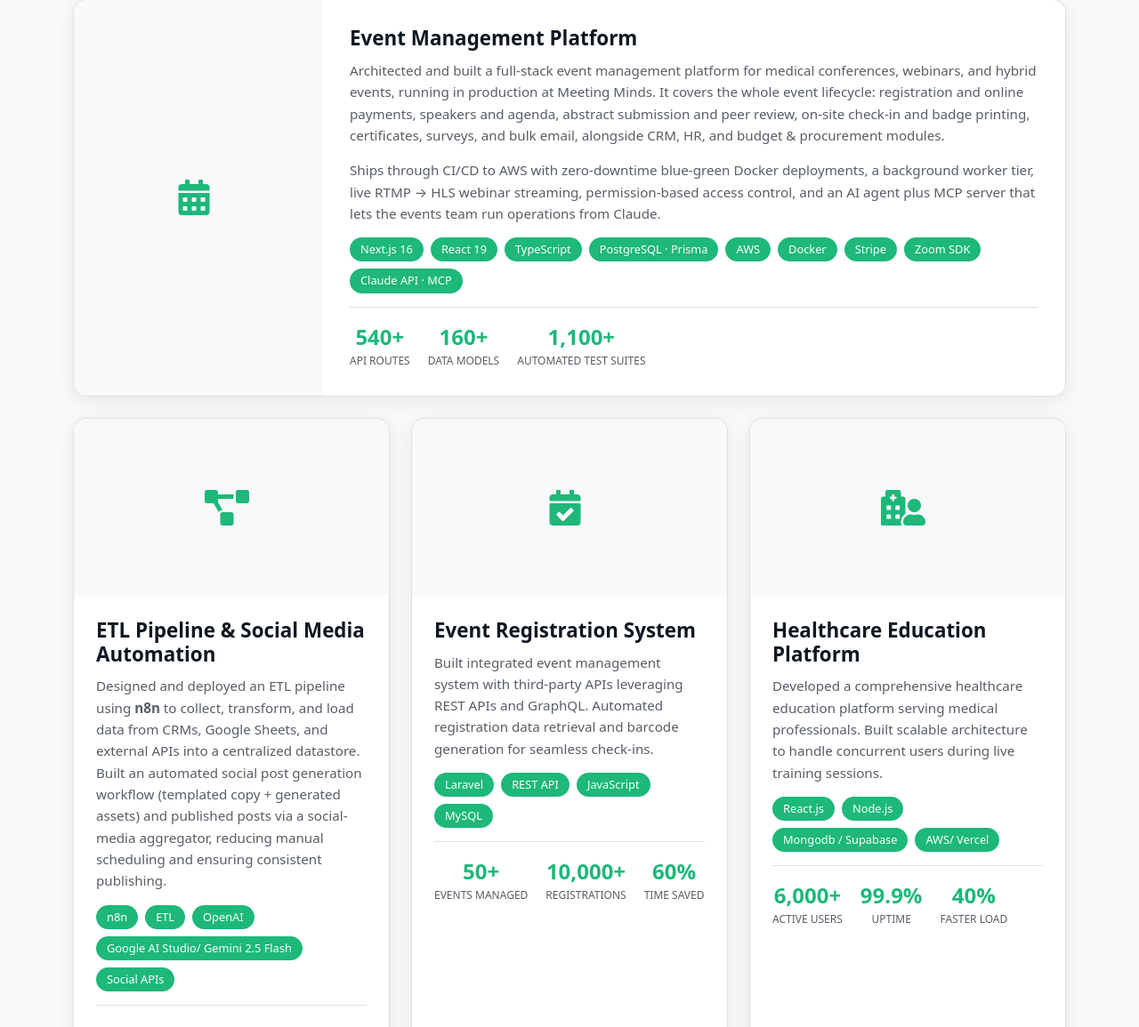
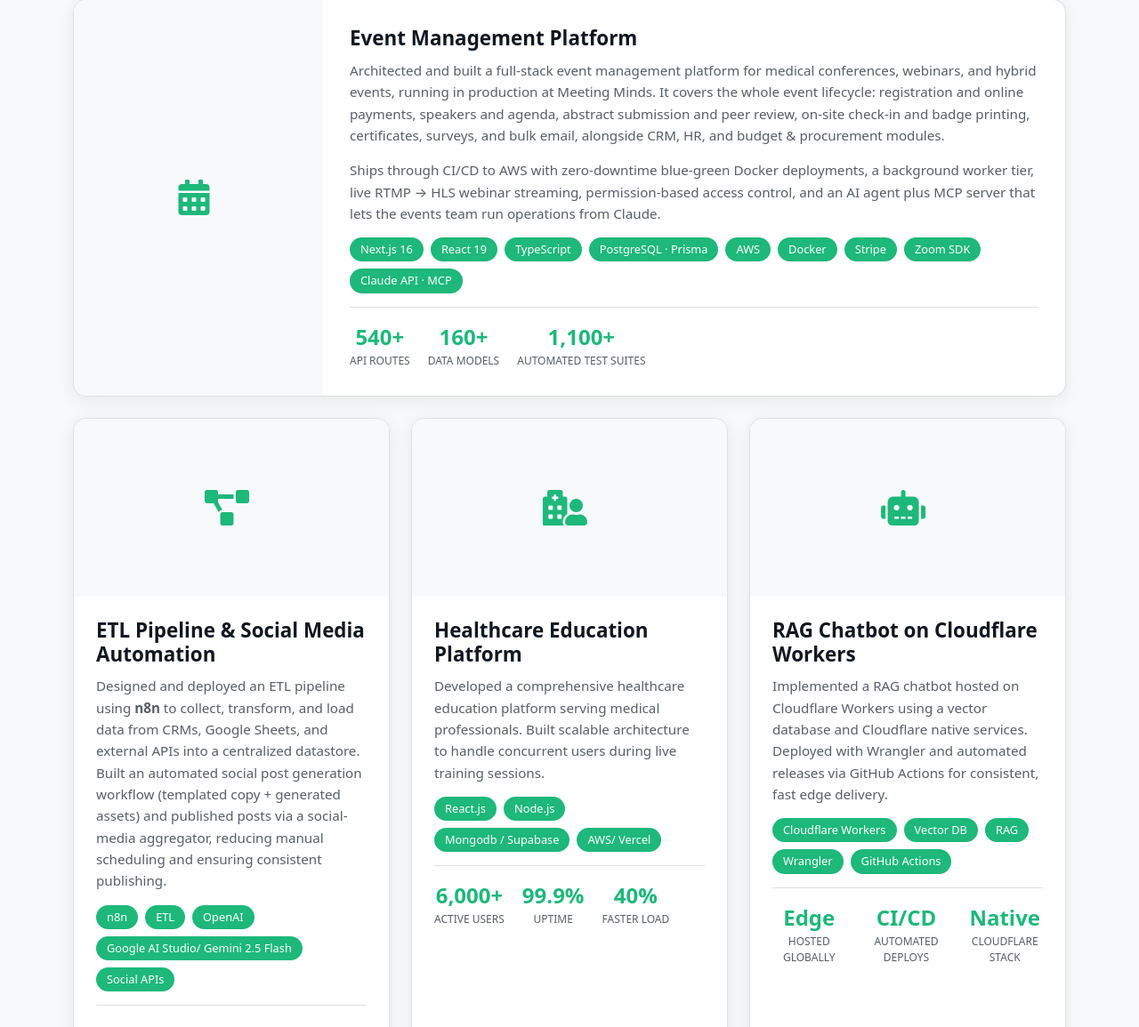
Before and after one commit to krishnapallapolu/protfolio, a PHP site: page /index.php in a window 1280 px wide. Shown: the part 5345-6500 px from the top of the page at 89% size. Run offline with PHP 8.4, Linux system fonts and the light colour scheme.

Commit message:
Remove duplicate Event Registration System card
The featured Event Management Platform card covers the same work.
Centre the last row now that five cards follow it.

Co-Authored-By: Claude Fable 5.2 <noreply@anthropic.com>

```diff
--- a/inc/case-studies.php
+++ b/inc/case-studies.php
@@ -2,7 +2,7 @@
 <section id="case-studies" class="case-studies-section border-bottom">
     <div class="container">
         <h2 class="text_shadow mb-5 text-center">Featured Work</h2>
-        <div class="row g-4">
+        <div class="row g-4 justify-content-center">
             <!-- Featured Case Study: Event Management Platform -->
             <div class="col-12">
                 <div class="case-study-card case-study-card--featured">
@@ -84,41 +84,6 @@
                 </div>
             </div>
 
-            <!-- Case Study 2: Event Management -->
-            <div class="col-lg-4 col-md-6">
-                <div class="case-study-card">
-                    <div class="case-study-image">
-                        <i class="fs-1 fas fa-calendar-check"></i>
-                    </div>
-                    <div class="case-study-content">
-                        <h3 class="case-study-title">Event Registration System</h3>
-                        <p class="case-study-description">
-                            Built integrated event management system with third-party APIs leveraging REST APIs and GraphQL.
-                            Automated registration data retrieval and barcode generation for seamless check-ins.
-                        </p>
-                        <div class="case-study-tech">
-                            <span class="tech-badge">Laravel</span>
-                            <span class="tech-badge">REST API</span>
-                            <span class="tech-badge">JavaScript</span>
-                            <span class="tech-badge">MySQL</span>
-                        </div>
-                        <div class="case-study-stats">
-                            <div class="stat-item">
-                                <div class="stat-value">50+</div>
-                                <div class="stat-label">Events Managed</div>
-                            </div>
-                            <div class="stat-item">
-                                <div class="stat-value">10,000+</div>
-                                <div class="stat-label">Registrations</div>
-                            </div>
-                            <div class="stat-item">
-                                <div class="stat-value">60%</div>
-                                <div class="stat-label">Time Saved</div>
-                            </div>
-                        </div>
-                    </div>
-                </div>
-            </div>
               <!-- Case Study 1: Healthcare Platform -->
             <div class="col-lg-4 col-md-6">
                 <div class="case-study-card">
```
